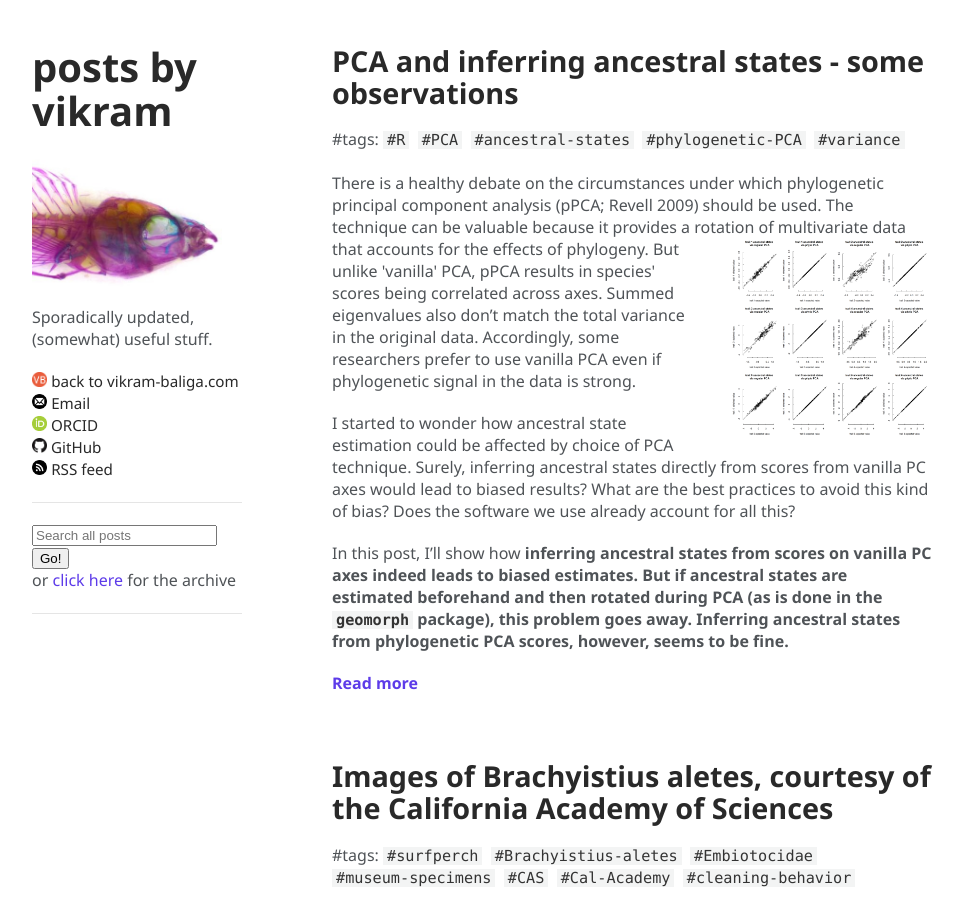
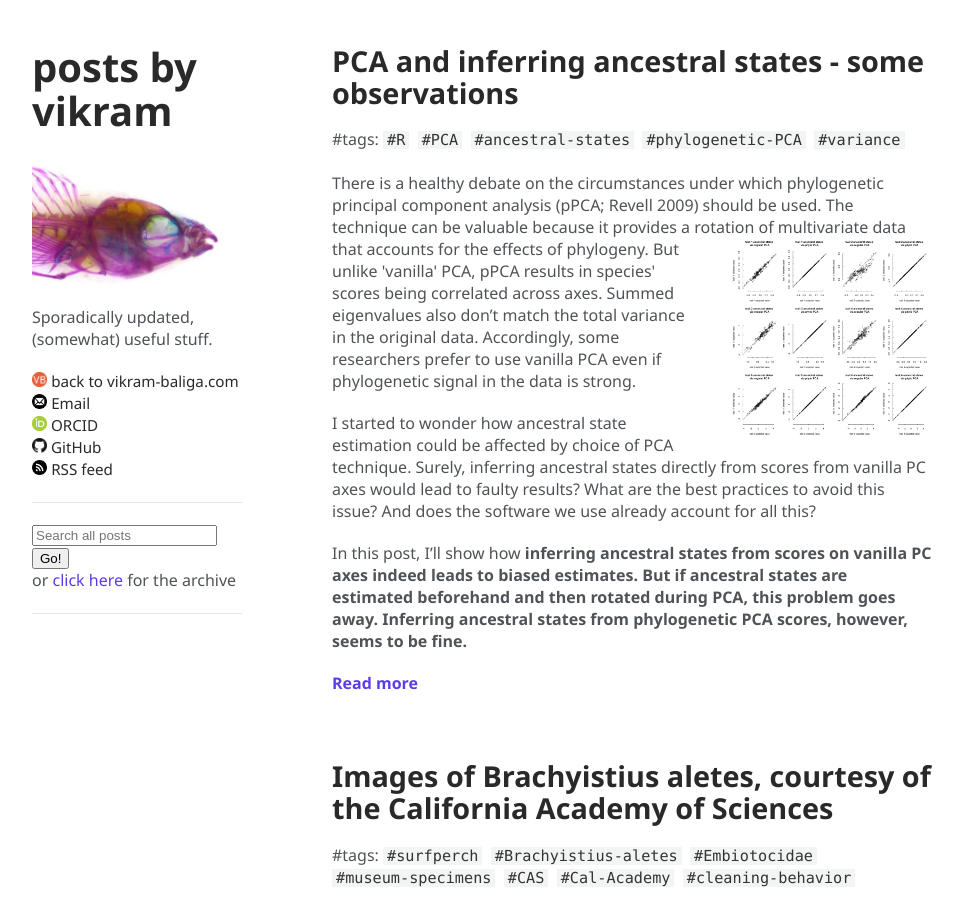
Before and after one commit to vbaliga/vbaliga.github.io, a Jekyll site: the page built from index.html, in a window 1280 px wide and 900 px high. Shown: the whole window, without its empty margins (158-1121 px from the left). Built offline with Jekyll 4.4.1, drawn with Linux system fonts in a browser that asks for light colours; a script that is not in the unit is left out; part of the change alters nothing that is shown.

Commit message:
Update 2019-08-30-PCA-and-inferring-ancestral-states.md

````diff
--- a/_posts/2019-08-30-PCA-and-inferring-ancestral-states.md
+++ b/_posts/2019-08-30-PCA-and-inferring-ancestral-states.md
@@ -12,9 +12,9 @@ There is a healthy debate on the circumstances under which phylogenetic principa
 But unlike 'vanilla' PCA, pPCA results in species' scores being correlated across axes. Summed eigenvalues also don’t match the total variance in the original data. Accordingly, some researchers prefer to use vanilla PCA even if phylogenetic signal in the data is strong.
 </p>
 
-I started to wonder how ancestral state estimation could be affected by choice of PCA technique. Surely, inferring ancestral states directly from scores from vanilla PC axes would lead to biased results? What are the best practices to avoid this kind of bias? Does the software we use already account for all this?
+I started to wonder how ancestral state estimation could be affected by choice of PCA technique. Surely, inferring ancestral states directly from scores from vanilla PC axes would lead to faulty results? What are the best practices to avoid this issue? And does the software we use already account for all this?
 
-In this post, I'll show how <b>inferring ancestral states from scores on vanilla PC axes indeed leads to biased estimates. But if ancestral states are estimated beforehand and then rotated during PCA (as is done in the `geomorph` package), this problem goes away. Inferring ancestral states from phylogenetic PCA scores, however, seems to be fine.</b>
+In this post, I'll show how <b>inferring ancestral states from scores on vanilla PC axes indeed leads to biased estimates. But if ancestral states are estimated beforehand and then rotated during PCA, this problem goes away. Inferring ancestral states from phylogenetic PCA scores, however, seems to be fine.</b>
 
 <!---more--->
 
@@ -68,7 +68,7 @@ tree_data <- treedata(tree, data, sort = TRUE)
 
 We’ll now infer ancestral states from the original raw data. This will be done on a per-trait basis in the scale of each original trait.
 
-Although ancestral state estimation can be tricky in and of itself, we’ll pretend that these estimates are the ‘actual’ values of ancestors. These values will be what we’d hope to find after PCA techniques have been used.
+Although ancestral state estimation can be tricky in and of itself, we’ll pretend that these estimates are the ‘actual’ values of ancestors. These values will be what we’ll hope to find after PCA techniques have been used.
 
 ``` r
 # Ancestral states from raw data via phytools::fastAnc()
@@ -118,7 +118,7 @@ for (i in 1:dim(tree_data$data)[2]) {
 colnames(reg_states) <- paste(rep("a", 6), 1:6, "_reg", sep = "")
 ```
 
-An important thing to remember is that the ancestral states we just inferred are defined via PCA axes and not the original raw data. We’ll need to transform them (through eigenvectors) back to the raw data scale via linear algebra.
+An important thing to remember is that the ancestral states we just inferred are defined via PCA axes and not the original raw data. We’ll need to rotate them (through eigenvectors) back to the raw data scale via linear algebra.
 
 ``` r
 as.matrix(reg_states) %*% reg_pca_eig$vectors -> reg_states_transformed
@@ -171,7 +171,7 @@ for (i in 1:dim(tree_data$data)[2]) {
 colnames(phy_states_PC) <- paste(rep("a", 6), 1:6, "_phy", sep = "")
 ```
 
-Again, the ancestral states we just inferred are defined via pPCA axes and not the original raw data. We’ll need to transform them (via eigenvectors) back to the raw data scale. This can be tricky if not done carefully.
+Again, the ancestral states we just inferred are defined via pPCA axes and not the original raw data. We’ll need to rotate them (via eigenvectors) back to the raw data scale. This can be tricky, so we'll do this in a very explicit manner.
 
 We’ll basically re-perform the pPCA step-by-step and then supply the ancestral states instead of the pPCA scores.
 
@@ -196,11 +196,11 @@ dimnames(result$Eval) <- list(paste("PC", 1:ncol(Y), sep = ""),
 dimnames(result$Evec) <- list(colnames(Y), paste("PC", 1:ncol(Y),
                                                  sep = ""))
 A <- matrix(rep(a, n), n, m, byrow = T)
-# remove the first row because number of
+# remove one row because number of
 # ancestral states is 1 fewer than scores
 A[-1, ] -> AncA
 
-# transform the ancestral states back to the raw data scale
+# rotate the ancestral states back to the raw data scale
 (phy_states_PC %*% solve(result$Evec)) + AncA -> phy_states_transformed
 ```
 
@@ -238,13 +238,13 @@ plot_fun(i)
 
 As a reminder, traits 1 and 2 in the first row of plots had the smallest original variance (simulated under `sig2 = 0.01`). In each successive row, sigma^2 increases: `sig2 = 0.1` and `sig2 = 1`, respectively.
 
-Please note that in these visualizations, the orientation of the relationship between variables doesn’t matter, but rather it’s the strength of the covariance we’re interested in. This is because the direction of the first prinicpal component is arbitrary which can have a cascading effect on other PCs. It just so happens that in this example, the directions of all PC axes were similar to those of the original data, but YMMV.
+Please note that in these visualizations, the orientation of the relationship between variables doesn’t matter, but rather it’s the strength of the covariance we’re interested in. This is because the direction of the first prinicpal component is arbitrary, which can have a cascading effect on other PCs. It just so happens that in this example the directions of all PC axes were similar to those of the original data, but YMMV.
 
-In any case, it’s easy to see that ancestral states derived from scores on vanilla PC axes are faulty, whereas those from pPCA axes look just fine.
+In any case, it’s easy to see that ancestral states derived from scores on vanilla PC axes are bogus, whereas those from pPCA axes look just fine.
 
 ## Rotate the ancestral states too\!
 
-Of course, it may be more reasonable to perform ancestral character estimation on the raw data and then rotate these ancestral values according to the PCA (and then throw them in the visualization). `gm.prcomp()` and the related function `plotGMphylomorphospace()` both from `geomorph` take these steps. Let’s try it out:
+Of course, it sounds more reasonable to perform ancestral character estimation on the raw data and then rotate these ancestral values according to the PCA (and then throw them in the visualization). `gm.prcomp()` and the related function `plotGMphylomorphospace()` both from `geomorph` take these steps. Let’s try it out:
 
 ``` r
 GM_states <- plotGMPhyloMorphoSpace(tree_data$phy,tree_data$data)
@@ -288,11 +288,11 @@ Yup! We get basically identical values.
 
 ## Observations and recommendations
 
-  - **As underlying trait variance increased, ancestral character estimation from scores on PC axes was closer to the ‘real’ values** (but was never perfect). I am uncertain if this pattern is generalizable. It may be because of how I combined these traits together – traits with higher variance may simply have larger influence on PC axes. Therefore, low-variance traits would get washed out and direct inference of their values would be increasingly nonsensical. Running further simulations could confirm if this holds up. In any case, hopefully no one is inferring ancestral states directly from scores on PC axes in published research.
+  - **pPCA produced the correct estimates when we inferred ancestral states from scores on pPC axes**. But, we should keep in mind that the estimates had to be rotated back to get them to the original raw variable scale. Hopefully this is a step that people remember to take\!
+
+  - **As underlying trait variance increased, ancestral character estimation from scores on PC axes was closer to the ‘real’ values (but was never perfect)**. I am uncertain if this pattern is generalizable. It may be because of how I combined these traits together – traits with higher variance may simply have larger influence on PC axes. Therefore, low-variance traits could get washed out and direct inference of their values would be increasingly nonsensical. Running further simulations could confirm if this holds up. In any case, hopefully no one is inferring ancestral states directly from scores on PC axes in published research.
 
   - Should regular PCA be prefered (for whatever reason), **first perform ancestral character estimation on the raw data and then rotate these ancestral values according to the PCA**. Again, `geomorph::gm.prcomp()` and `geomorph::plotGMphylomorphospace()` already implement these steps.
 
-  - **pPCA produced the correct estimates when we inferred ancestral states from scores on pPC axes**. But, we should keep in mind that the estimates had to be back-transformed to get them to the original raw variable scale. Hopefully this is a step that people remember to take\!
-
 
 🐢
````
